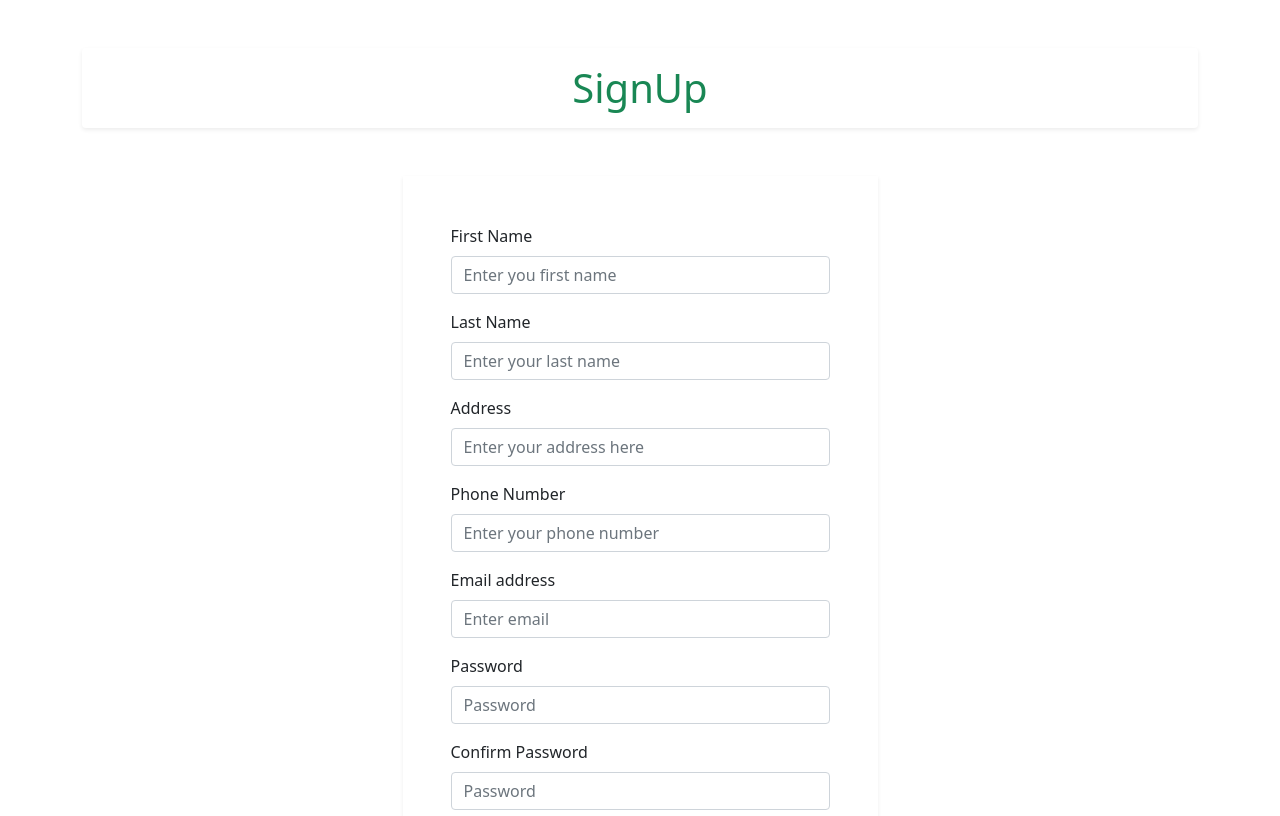
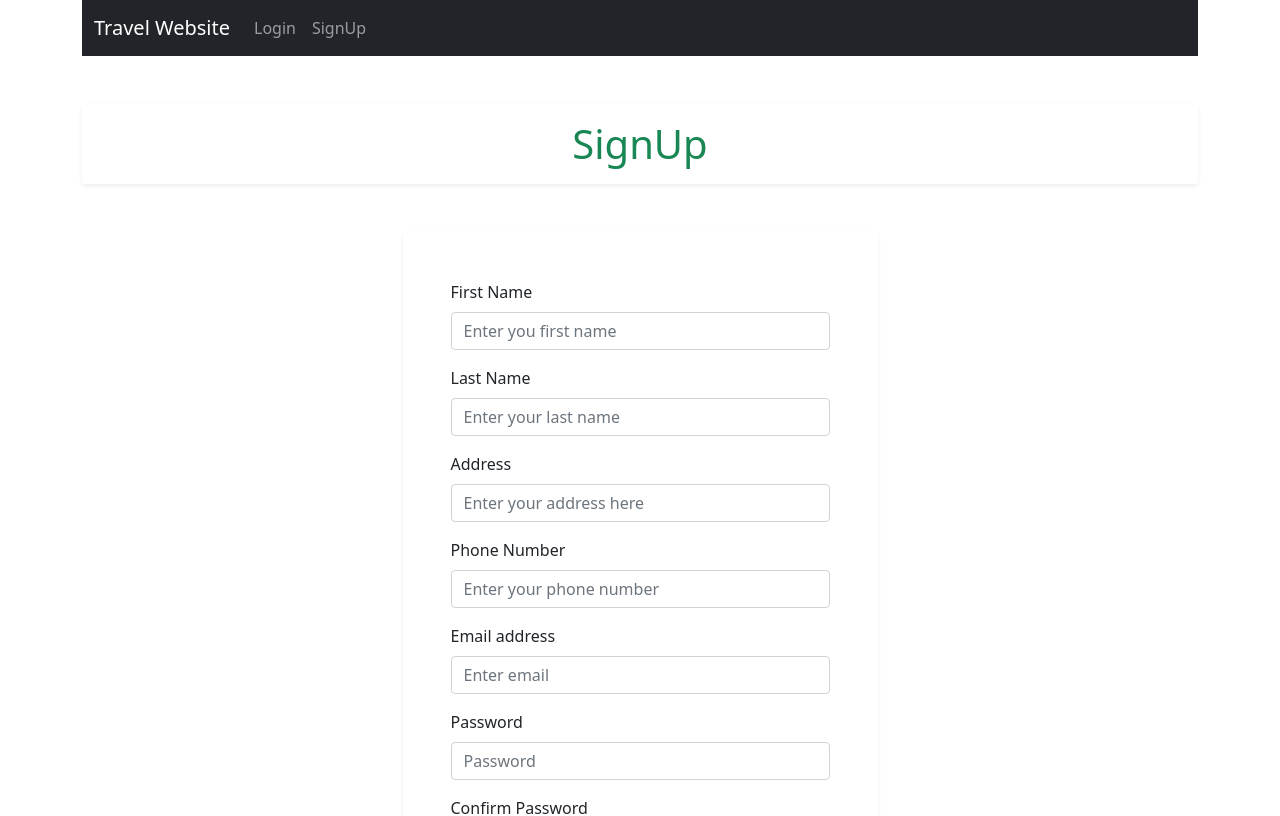
Before and after one commit to gopinathsjsu/team-project-vsrl_202_teamproject, a React (Create React App) app in the folder airline-application-frontend/: page /signup in a window 1280 px wide. Shown: the top 816 px of the page. Built offline with nearby package versions, Linux system fonts and the light colour scheme; no server answers.

Commit message:
NavBar Changes

```diff
--- a/airline-application-frontend/src/components/NavBar.js
+++ b/airline-application-frontend/src/components/NavBar.js
@@ -1,26 +1,41 @@
 import React from 'react';
-import { NavItem,Navbar,Header,Nav,Container } from 'react-bootstrap';
+import { NavItem,Navbar,Header,Nav,Container,Button } from 'react-bootstrap';
+import { signout,isAuthenticated } from '../authHelper';
+import { useHistory } from 'react-router';
+import { Fragment } from 'react';
 
-class MyNavbar extends React.Component{
-    render() {
+function MyNavbar (){
+        const history= useHistory();
         return (
             <Navbar collapseOnSelect expand="lg" bg="dark" variant="dark">
             <Container>
-            <Navbar.Brand href="#">Travel Website</Navbar.Brand>
+            <Navbar.Brand href="http://localhost:3009/">Travel Website</Navbar.Brand>
             <Navbar.Toggle aria-controls="responsive-navbar-nav" />
             <Navbar.Collapse id="responsive-navbar-nav">
 
               <Nav>
+                 { (!isAuthenticated() && (
+                    <Fragment>
                 <Nav.Link href="http://localhost:3009/login">Login</Nav.Link>
                 <Nav.Link eventKey={2} href="http://localhost:3009/signup">
                   SignUp
                 </Nav.Link>
+                </Fragment>
+                  )) }
+
+               {isAuthenticated() && <Button  onClick={()=>{
+                   signout(()=>{
+                       history.push("/")
+                   });
+               }}>
+                  Logout
+                </Button> }
               </Nav>
             </Navbar.Collapse>
             </Container>
           </Navbar>
         );
     }
-}
+
 
 export default MyNavbar;
--- a/airline-application-frontend/src/components/login.component.js
+++ b/airline-application-frontend/src/components/login.component.js
@@ -1,3 +1,4 @@
+import MyNavbar from "./NavBar";
 import React, { Component,useState } from "react";
 import { ToastContainer,toast } from "react-toastify";
 import 'react-toastify/dist/ReactToastify.css';
@@ -84,7 +85,9 @@ import { Link,Redirect } from "react-router-dom";
 
 
         return (
+
                 <Container>
+                    <MyNavbar />
                     {/* {loadingMessage()} */}
                     {error && errorMessage()}
                     <h1 className="shadow-sm text-success mt-5 p-3 text-center rounded">Login</h1>
--- a/airline-application-frontend/src/components/signup.component.js
+++ b/airline-application-frontend/src/components/signup.component.js
@@ -1,3 +1,4 @@
+import MyNavbar from "./NavBar";
 import React, { Component } from "react";
 import { Form,Button,Container,Row,Col } from "react-bootstrap";
 import { signin,authenticate, isAuthenticated } from "../authHelper";
@@ -59,6 +60,7 @@ const SignUp =()=> {
 
         return (
             <Container>
+                 <MyNavbar />
                     <h1 className="shadow-sm text-success mt-5 p-3 text-center rounded">SignUp</h1>
                     <Row className="mt-5">
                         <Col lg={5} md={6} sm={12} className="p-5 m-auto shadow-sm rounded-lg">
```
